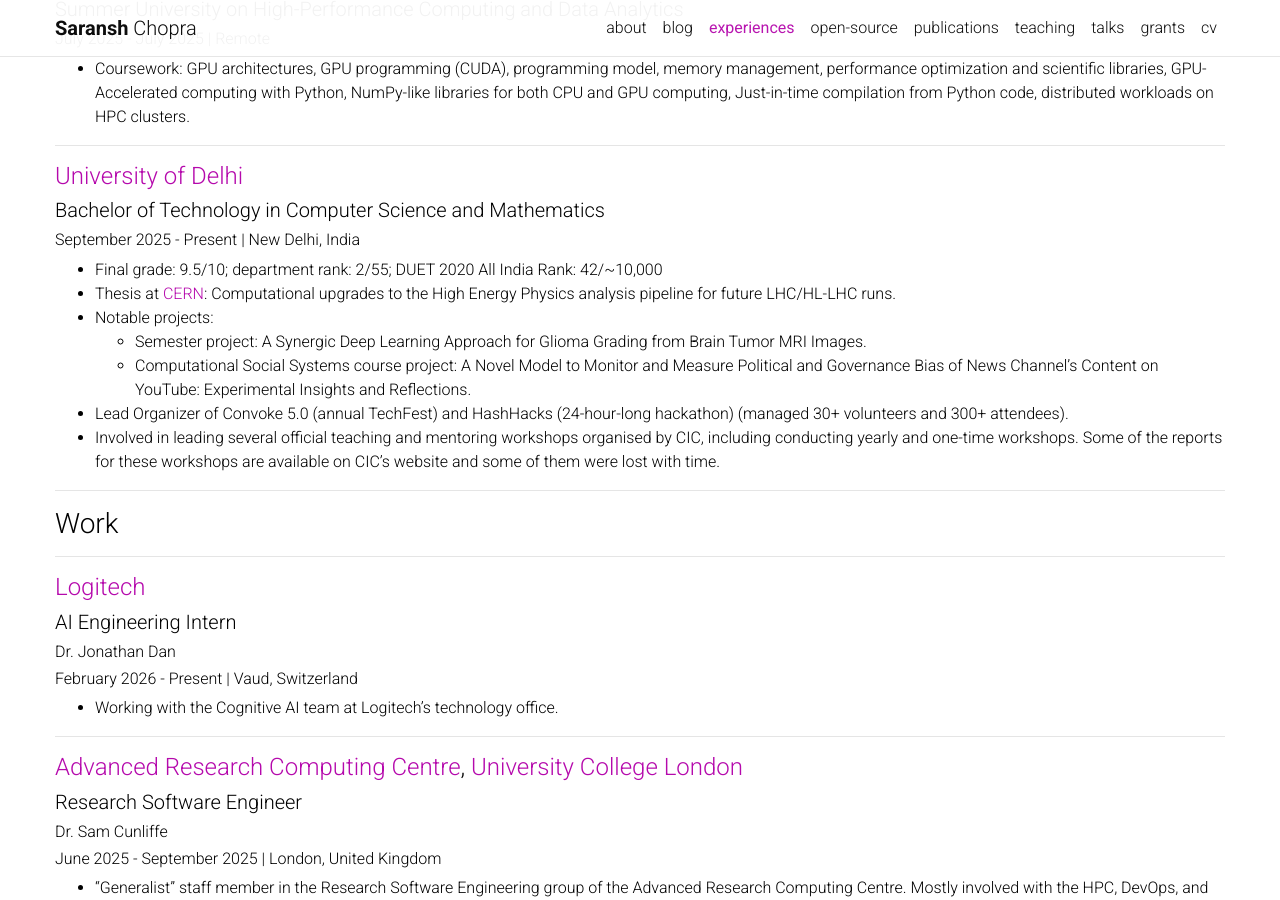
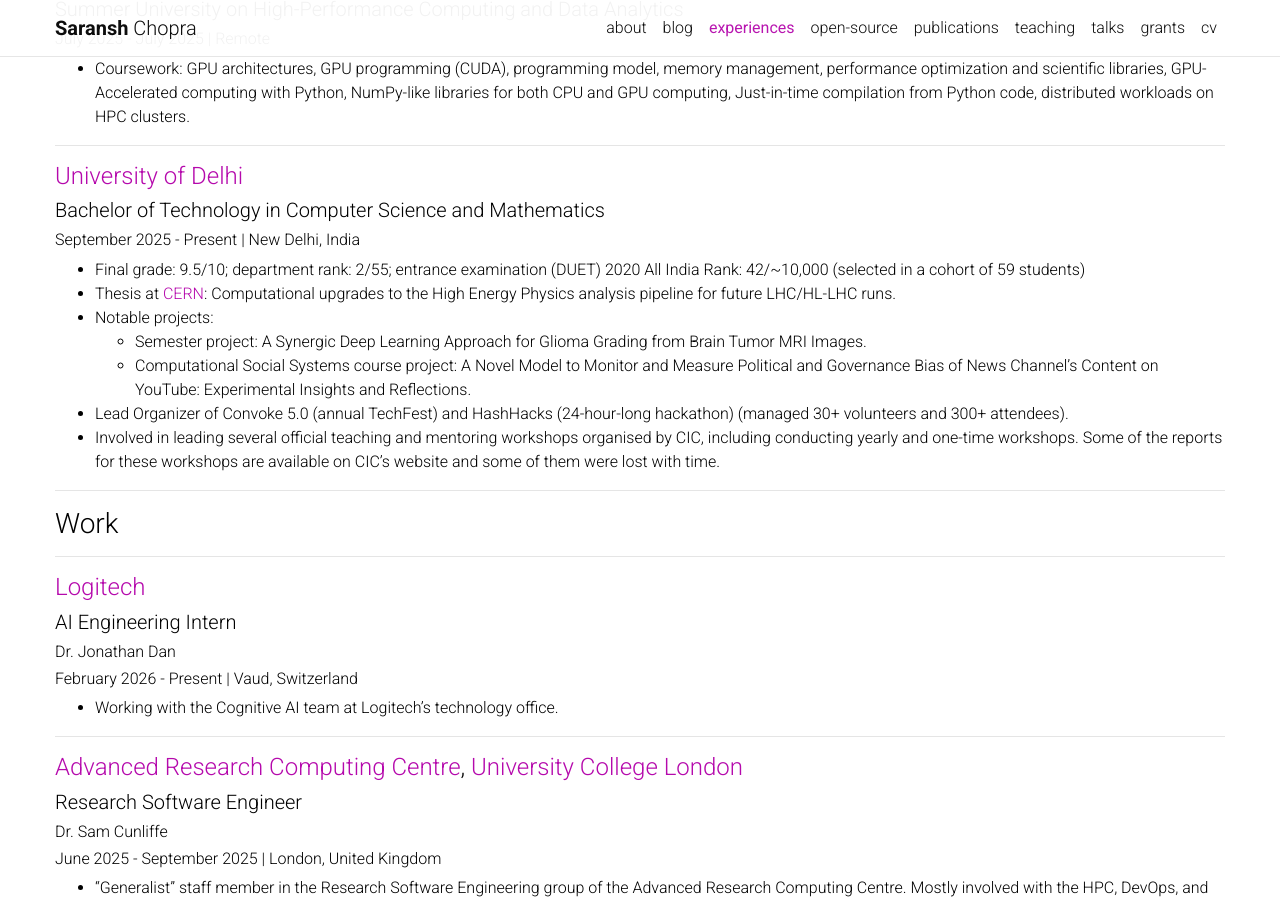
Before and after one commit to Saransh-cpp/Saransh-cpp.github.io, a Jekyll site: the page built from _pages/experiences.md, in a window 1280 px wide and 900 px high, scrolled down 1426 px. Built offline with Jekyll 4.4.1, drawn with Linux system fonts in a browser that asks for light colours; comment, search, counter and statistics services are not loaded; a style sheet for code colours, icons or effects is not loaded.

Commit message:
add rank

```diff
--- a/_pages/experiences.md
+++ b/_pages/experiences.md
@@ -76,7 +76,7 @@
 ##### Bachelor of Technology in Computer Science and Mathematics
 ###### September 2025 - Present | New Delhi, India
 
-- Final grade: 9.5/10; department rank: 2/55; DUET 2020 All India Rank: 42/~10,000
+- Final grade: 9.5/10; department rank: 2/55; entrance examination (DUET) 2020 All India Rank: 42/~10,000 (selected in a cohort of 59 students)
 - Thesis at [CERN](https://home.cern){:target="_blank"}: Computational upgrades to the High Energy Physics analysis pipeline for future LHC/HL-LHC runs.
 - Notable projects:
   - Semester project: A Synergic Deep Learning Approach for Glioma Grading from Brain Tumor MRI Images.
```
